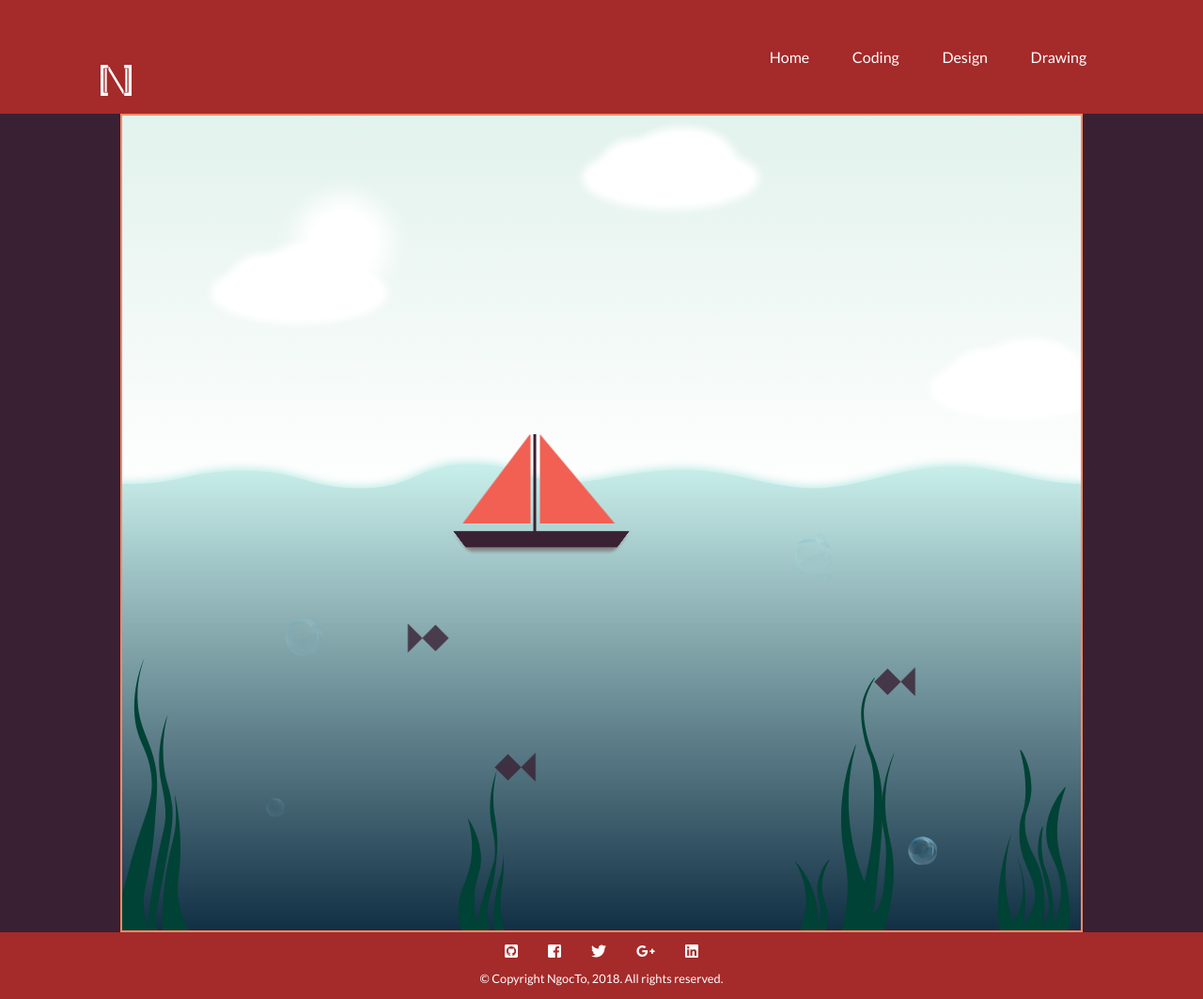
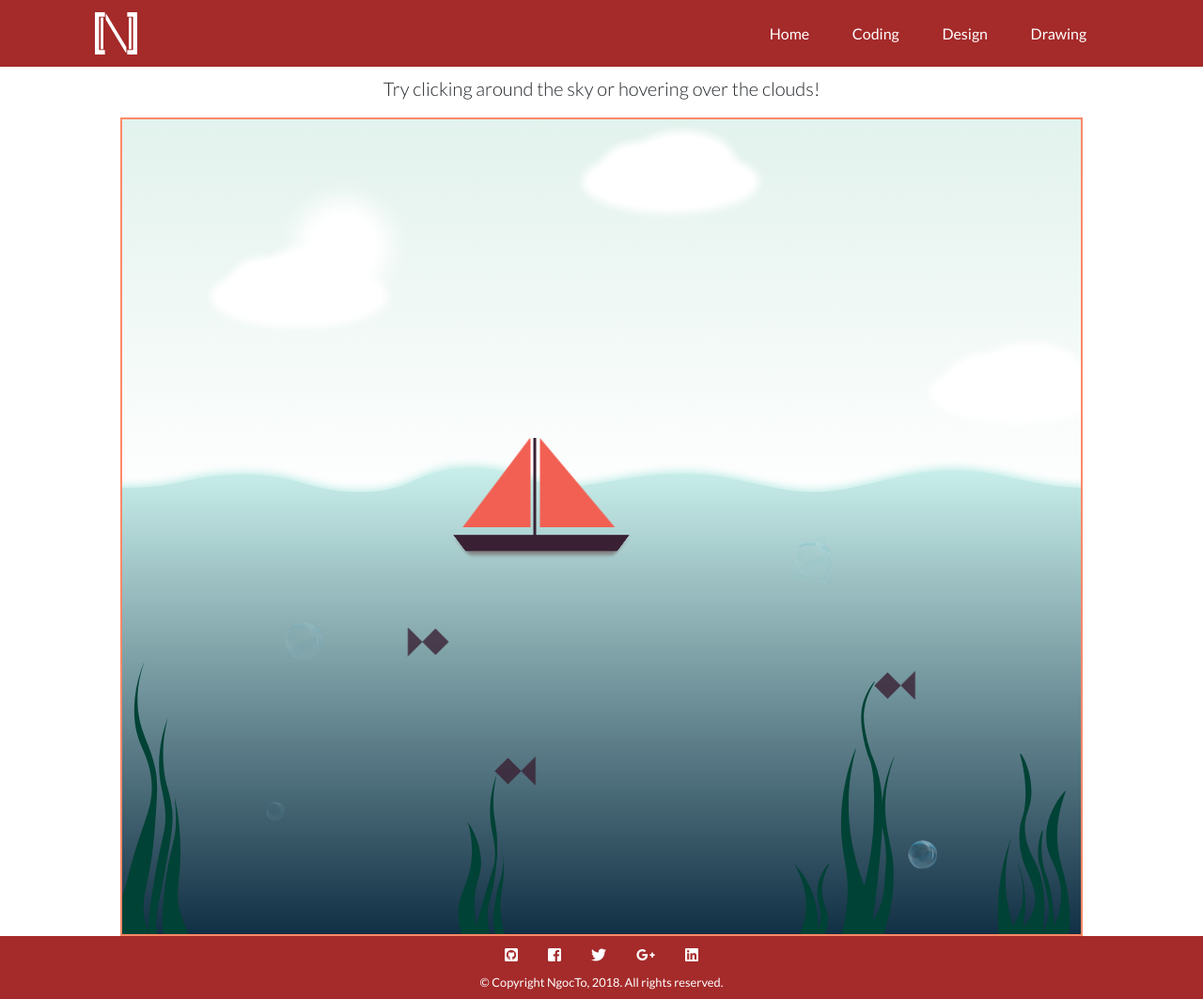
Before and after one commit to NgocTo/portfolio, a PHP site: page /animation/index.php in a window 1280 px wide. Shown: the whole page at 94% size. Run offline with PHP 8.4, Linux system fonts and the light colour scheme; some libraries are stand-ins or nearby versions.

Commit message:
fixed links

```diff
--- a/animation/index.php
+++ b/animation/index.php
@@ -6,6 +6,7 @@ include_once '../header.php';
 
 
 <main id="main">
+    <p class="text-center lead mt-2">Try clicking around the sky or hovering over the clouds!</p>
     <div class="page-wrapper">
         <div id="sky-wrapper">
             <div id="sun"></div>
--- a/animation/style.css
+++ b/animation/style.css
@@ -11,12 +11,11 @@
 /* MIXINS */
 /* DESKTOP */
 /* GENERAL */
-html {
+/* html {
   box-sizing: border-box;
 }
 body {
   margin: 0;
-  background-color: #392033;
   font-family: 'Inconsolata', monospace;
   color: #ffc1a0;
 }
@@ -24,17 +23,17 @@ body {
 *:before,
 *:after {
   box-sizing: inherit;
-}
+} */
 .page-wrapper {
   max-width: 1024px;
   margin: 0 auto;
   position: relative;
 }
-.hidden {
+/* .hidden {
   position: absolute;
   left: -10000px;
-}
-a {
+} */
+/* a {
   text-decoration: none;
   color: #ffc1a0;
 }
@@ -48,9 +47,9 @@ ul {
 li {
   display: inline-block;
   list-style: none;
-}
+} */
 /* HEADER */
-.main-nav ul {
+/* .main-nav ul {
   position: absolute;
   right: 0;
 }
@@ -80,7 +79,7 @@ li {
 #header h1 span {
   color: #cff4f3;
   font-weight: normal;
-}
+} */
 /* MAIN */
 #main .page-wrapper {
   border: 2px solid #ff8967;
@@ -611,7 +610,7 @@ li {
   float: right;
 }
 /* MEDIA QUERY */
-@media all and (max-width: 768px) {
+/* @media all and (max-width: 768px) {
   #header h1 {
     font-size: 2.5em;
     margin-left: 10%;
@@ -652,4 +651,4 @@ li {
   .main-nav li {
     font-size: 0.8em;
   }
-}
+} */
--- a/coding/animation.php
+++ b/coding/animation.php
@@ -7,7 +7,7 @@ include_once '../header.php';
         <h2 class="text-center heading my-4 p-2">CSS Animation Project</h2>
         <div class="justify-content-center row">
             <div class="col-md-6">
-                <a href="http://jadeto.com/animation" target="_blank"><img class="img-fluid" src="<?=ROOT_URI?>images/animation-responsive.png" alt="animation project across devices"/></a>
+                <a href="<?=ROOT_URI?>animation" target="_blank"><img class="img-fluid" src="<?=ROOT_URI?>images/food-saviour-desktop.png" alt="food saviour project homepage"/></a>
             </div>
         </div>
         <div class="py-4">
@@ -40,7 +40,7 @@ include_once '../header.php';
                 </p>
             </div>
             <div class="text-right">
-                <a class="button-light p-1" href="http://jadeto.com/animation">See project</a>
+                <a class="button-light p-1" href="<?=ROOT_URI?>animation">See project</a>
             </div>
         </div>
     </section>
--- a/coding/food-saviour.php
+++ b/coding/food-saviour.php
@@ -6,6 +6,9 @@ include_once '../header.php';
     <section class="container">
         <h2 class="text-center heading my-4 p-2">Food Saviour Project</h2>
         <div class="justify-content-center row">
+            <div class="col-md-6">
+                <a href="http://ngocto.com/webdev/food-saviour/" target="_blank"><img class="img-fluid" src="<?=ROOT_URI?>images/food-saviour-desktop.png" alt="food saviour project homepage"/></a>
+            </div>
         </div>
         <div class="py-4">
             <div class="col-10 offset-1 rounded bg-grey py-2 red-border-y">
--- a/coding/social-network.php
+++ b/coding/social-network.php
@@ -6,9 +6,9 @@ include_once '../header.php';
     <section class="container">
         <h2 class="text-center heading my-4 p-2">Social Network Project</h2>
         <div class="justify-content-center row">
-<!--            <div class="col-md-6">-->
-<!--                <a href="http://smart-space.herokuapp.com/" target="_blank"><img class="img-fluid" src="--><?//=ROOT_URI?><!--images/social-network-responsive.png" alt="hospital website cross devices"/></a>-->
-<!--            </div>-->
+           <div class="col-md-6">-->
+               <a href="http://smart-space.herokuapp.com/" target="_blank"><img class="img-fluid" src="<?=ROOT_URI?>images/socialnetwork.jpg" alt="smart space social network homepage"/></a>
+            </div>
         </div>
         <div class="py-4">
             <div class="col-10 offset-1 rounded bg-grey py-2 red-border-y">
```
Also changed, not shown: animation/saved.html (renamed from animation/index.html, +4 -4 lines), images/food-saviour-desktop.png.
